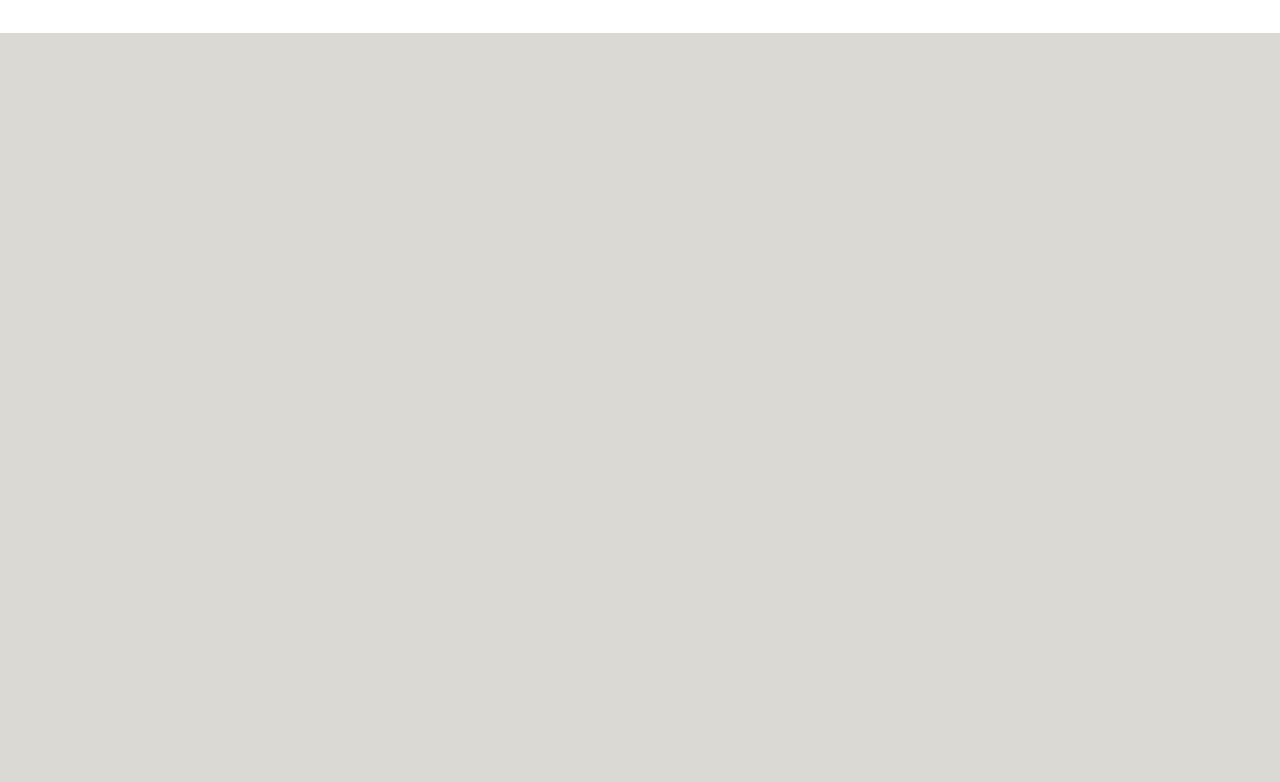
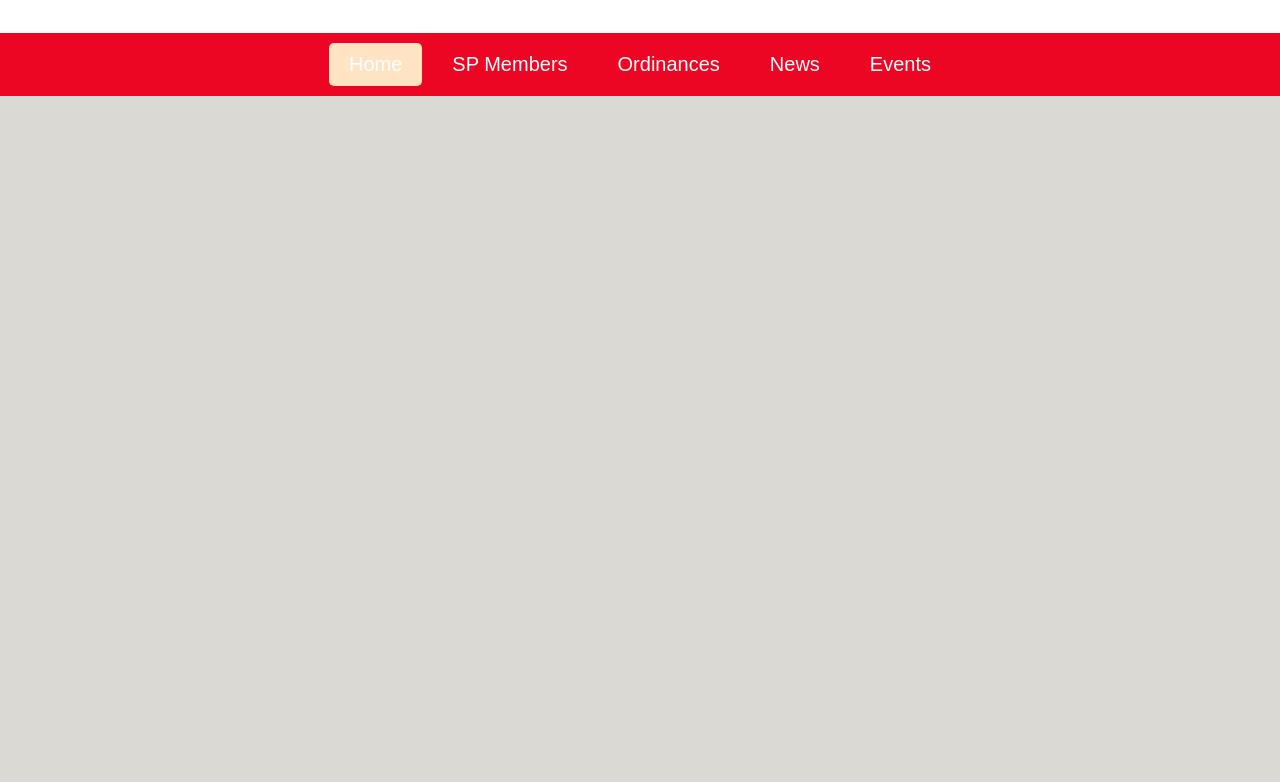
Before and after one commit to janrelle24/cbrWebsite, a plain HTML site: page index.html in a window 1280 px wide. Shown: the part 267-1049 px from the top of the page. Before the commit the page ends 800 px from the top, so only its background shows below. Drawn offline with Linux system fonts and the light colour scheme.

Commit message:
create menu items and design

```diff
--- a/index.html
+++ b/index.html
@@ -15,6 +15,13 @@
             <h2 class="sub-title">Sanguniang Panglunsod Office</h2>
         </div>
     </div>
+    <div class="menu">
+        <a class="active" href="#home">Home</a>
+        <a href="#sp_members">SP Members</a>
+        <a href="#ordinaces">Ordinances</a>
+        <a href="#news">News</a>
+        <a href="#events">Events</a>
+    </div>
 
     <script src="script.js"></script>
 </body>
--- a/styles.css
+++ b/styles.css
@@ -14,7 +14,7 @@ body{
     flex-direction: column;  /* stack items vertically */
     justify-content: center; /* center vertically inside header */
     align-items: center; /* center horizontally */
-    position: fixed;
+    position: absolute;
     background: white;
     top: 0;
     left: 0;
@@ -33,3 +33,34 @@ body{
 
     text-align: center;
 }
+.menu{
+    background-color: #ed0524;
+    overflow: auto;
+    display: flex; /* Use flexbox for horizontal alignment */
+    justify-content: center; /* Center the links horizontally */
+    padding: 10px 0; /* Add some padding for better spacing */
+    margin-top: 300px;
+}
+
+.menu a{
+    display: inline-block;
+    color: white;
+    text-align: center;
+    text-decoration: none; /* Remove underline */
+    padding: 10px 20px; /* Add spacing around links */
+    margin: 0 5px; /* Add spacing between links */
+    font-size: 20px; /* Adjust font size */
+}
+.menu a:hover{
+    color: black;
+    background-color: bisque;
+    border-radius: 5px; /* Slightly increase the border radius for smoother corners */
+    transition: all 0.3s ease; /* Add a smooth transition effect */
+    box-shadow: 0 2px 5px rgba(0, 0, 0, 0.2); /* Add a subtle shadow for a lifted effect */
+    transform: scale(1.05); /* Slightly enlarge the link on hover */
+}
+.active{
+    background-color: bisque;
+    color: black;
+    border-radius: 5px;
+}
```
